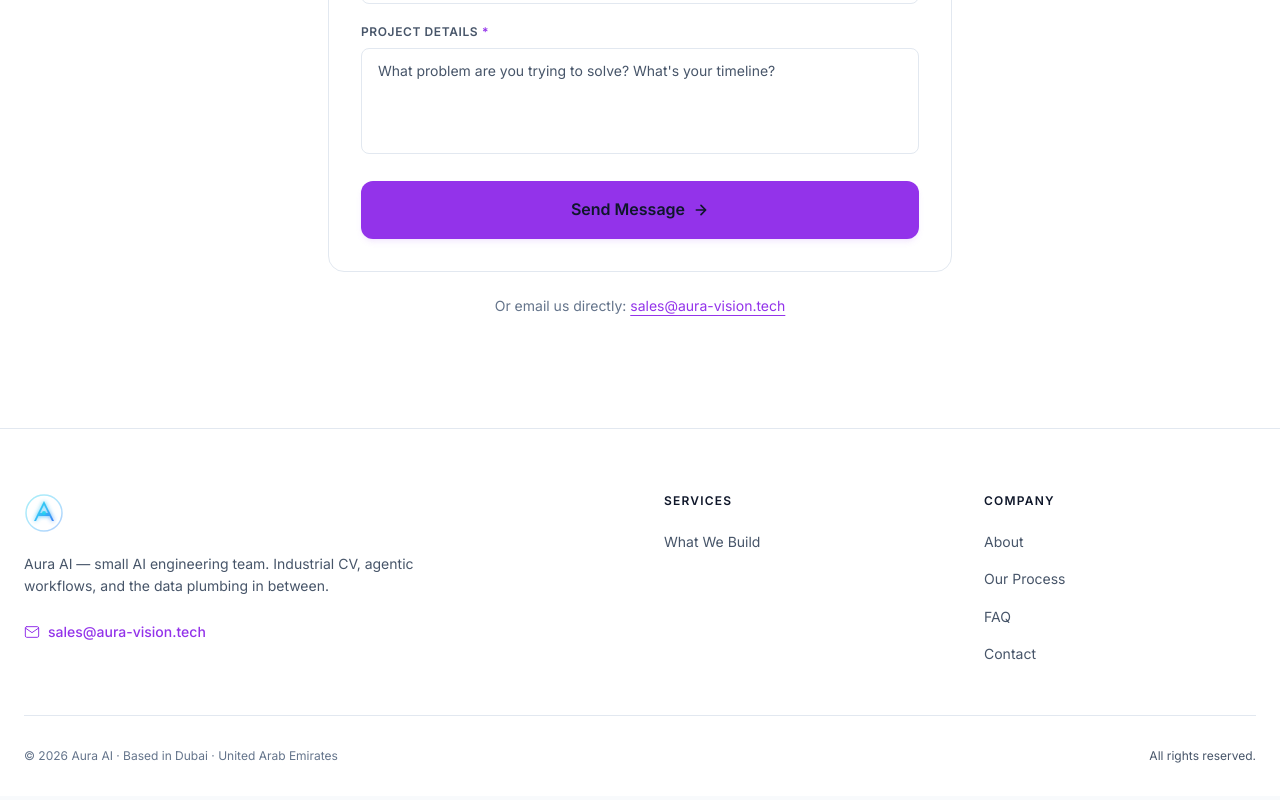
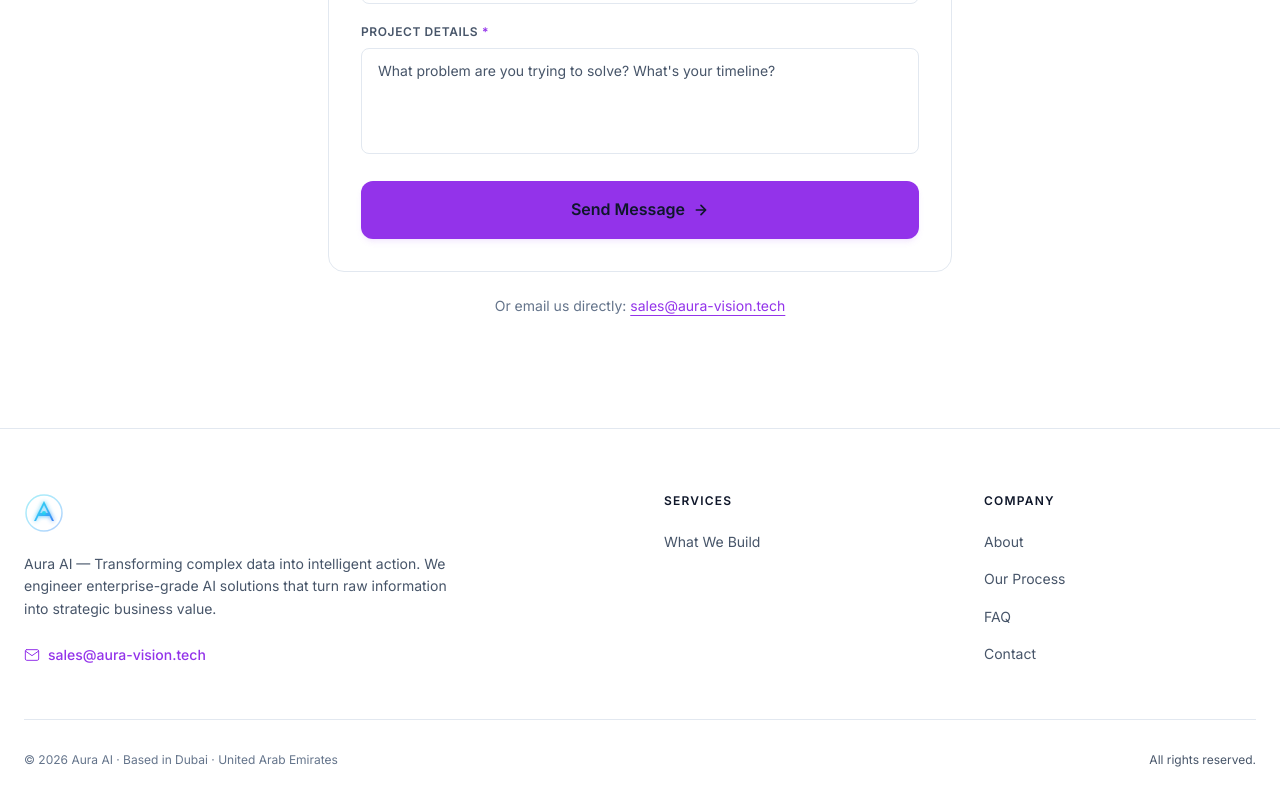
Before and after one commit to SANDEEPSAJEEV/AuraAi-website, a React (Vite) app: page / in a window 1280 px wide. Shown: the part 6518-7318 px from the top of the page. Built offline with nearby package versions, Linux system fonts and the light colour scheme.

Commit message:
CHANGESs

```diff
--- a/src/components/Footer.jsx
+++ b/src/components/Footer.jsx
@@ -8,7 +8,7 @@ export default function Footer() {
           <div className="md:col-span-6">
             <Logo size={40} />
             <p className="text-slate-600 text-sm leading-relaxed mt-5 max-w-md">
-              Aura AI — small AI engineering team. Industrial CV, agentic workflows, and the data plumbing in between.
+              Aura AI — Transforming complex data into intelligent action. We engineer enterprise-grade AI solutions that turn raw information into strategic business value.
             </p>
             <a
               href="mailto:sales@aura-vision.tech"
```
